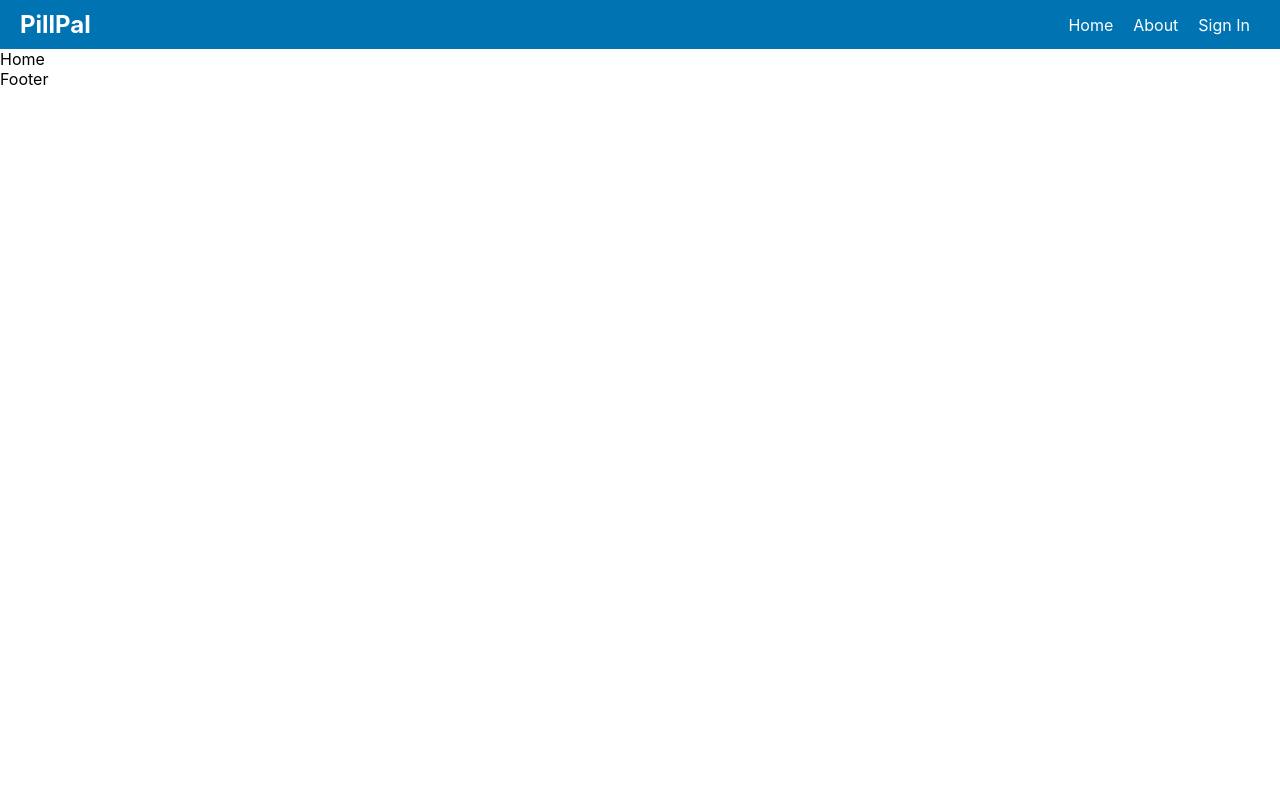
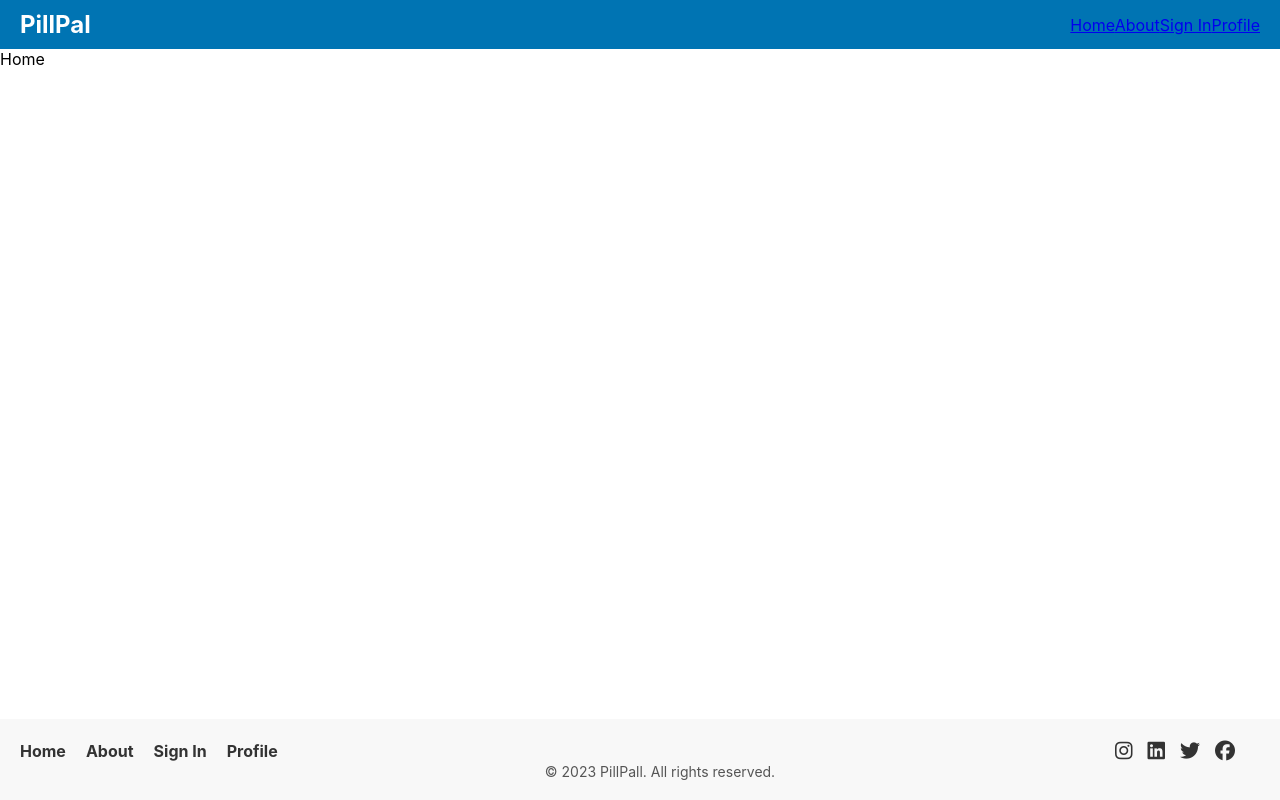
Before and after one commit to mkedar/PillPal, a React (Create React App) app: page / in a window 1280 px wide. Built offline with nearby package versions, Linux system fonts and the light colour scheme.

Commit message:
added css to header and footer

```diff
--- a/package.json
+++ b/package.json
@@ -3,6 +3,10 @@
   "version": "0.1.0",
   "private": true,
   "dependencies": {
+    "@fortawesome/fontawesome-free": "^6.4.2",
+    "@fortawesome/fontawesome-svg-core": "^6.4.2",
+    "@fortawesome/free-solid-svg-icons": "^6.4.2",
+    "@fortawesome/react-fontawesome": "^0.2.0",
     "@testing-library/jest-dom": "^5.17.0",
     "@testing-library/react": "^13.4.0",
     "@testing-library/user-event": "^13.5.0",
--- a/src/App.css
+++ b/src/App.css
@@ -1,30 +1,3 @@
 .App {
 
 }
-/* App.css */
-
-.header {
-  background-color: #0074b3; /* Background color */
-  color: #fff; /* Text color */
-  padding: 10px 20px; /* Padding */
-  display: flex;
-  justify-content: space-between;
-  align-items: center;
-}
-
-.logo {
-  font-size: 24px; /* Font size for the "PillPal" link */
-  font-weight: bold; /* Font weight for the "PillPal" link */
-  text-decoration: none; /* Remove underlines from links */
-  color: #fff; /* Text color for the "PillPal" link */
-}
-
-.nav {
-  display: flex;
-}
-
-.nav a {
-  text-decoration: none;
-  color: #fff; /* Text color for the "About" and "Sign In" links */
-  margin: 0 10px; /* Margin between links */
-}
--- a/src/App.js
+++ b/src/App.js
@@ -6,7 +6,7 @@ import Home from './pages/Home';
 import About from './pages/About';
 import SignIn from './pages/SignIn';
 import Profile from './pages/Profile';
-import Footer from './components/Footer'
+import Footer from './components/Footer';
 
 function App() {
   return (
--- /dev/null
+++ b/src/components/Components.css
@@ -0,0 +1,84 @@
+/* App.css */
+/* App.css */
+/* Components.css */
+
+.header {
+  background-color: #0074b3;
+  color: #fff;
+  padding: 10px 20px;
+  display: flex;
+  justify-content: space-between;
+  align-items: center;
+}
+
+.logo {
+  font-size: 24px;
+  font-weight: bold;
+  text-decoration: none;
+  color: #fff;
+}
+
+.nav {
+  display: flex;
+  gap: 20px; /* Add some spacing between links */
+}
+
+.nav a {
+  text-decoration: none;
+  color: #fff; /* Set the color to white */
+  font-size: 18px;
+}
+
+.footer {
+  background-color: #f8f8f8;
+  padding: 20px;
+  text-align: center;
+  position: fixed;
+  bottom: 0;
+  width: 100%;
+}
+
+.footer p {
+  margin: 0;
+  font-size: 14px;
+  color: #555;
+}
+
+.footer-content {
+  display: flex;
+  flex-wrap: wrap;
+  justify-content: space-between;
+  align-items: center;
+  max-width: 100%; /* Set a maximum width to prevent overflow */
+  margin: 0 auto;
+}
+
+.footer-links {
+  display: flex;
+  align-items: center;
+}
+
+.footer-links a {
+  margin-right: 20px;
+  text-decoration: none;
+  color: #333;
+  font-weight: bold;
+}
+
+.social-icons {
+  display: flex;
+  align-items: center;
+  padding-right: 50px;
+}
+
+.social-icons a {
+  margin-right: 15px;
+
+  color: #333;
+  font-size: 20px;
+  text-decoration: none;
+}
+
+.social-icons a:hover {
+  color: #007bff;
+}
--- a/src/components/Footer.jsx
+++ b/src/components/Footer.jsx
@@ -1,7 +1,35 @@
-import React from 'react'
+// Footer.jsx
+
+import React from 'react';
+import { Link } from 'react-router-dom';
+import './Components.css';
 
 export default function Footer() {
   return (
-    <div>Footer</div>
-  )
+    <footer className="footer">
+      <div className="footer-content">
+        <div className="footer-links">
+          <Link to="/">Home</Link>
+          <Link to="/about">About</Link>
+          <Link to="/signin">Sign In</Link>
+          <Link to="/profile">Profile</Link>
+        </div>
+        <div className="social-icons">
+          <a href="https://github.com/mkedar/PillPal" target="_blank" rel="noopener noreferrer">
+            <i className="fab fa-instagram"></i>
+          </a>
+          <a href="https://github.com/mkedar/PillPal" target="_blank" rel="noopener noreferrer">
+            <i className="fab fa-linkedin"></i>
+          </a>
+          <a href="https://github.com/mkedar/PillPal" target="_blank" rel="noopener noreferrer">
+            <i className="fab fa-twitter"></i>
+          </a>
+          <a href="https://github.com/mkedar/PillPal" target="_blank" rel="noopener noreferrer">
+            <i className="fab fa-facebook"></i>
+          </a>
+        </div>
+      </div>
+      <p>&copy; 2023 PillPall. All rights reserved.</p>
+    </footer>
+  );
 }
--- a/src/components/Header.jsx
+++ b/src/components/Header.jsx
@@ -1,16 +1,20 @@
-import React from "react";
-import { Link } from "react-router-dom";
+// Header.jsx
 
-export default function Header(){
+import React from 'react';
+import { Link } from 'react-router-dom';
+import './Components.css'; // Import the CSS file
+
+export default function Header() {
+
   return (
     <div className="header">
-      <Link to="/" className="logo">
-        PillPal
-      </Link>
-      <div className="nav">
+      <Link to="/" className="logo">PillPal</Link>
+
+      <div>
         <Link to="/">Home</Link>
         <Link to="/about">About</Link>
         <Link to="/signin">Sign In</Link>
+        <Link to="/profile">Profile</Link>
       </div>
     </div>
   );
--- a/src/index.js
+++ b/src/index.js
@@ -3,6 +3,8 @@ import ReactDOM from 'react-dom/client';
 import './index.css';
 import App from './App';
 import reportWebVitals from './reportWebVitals';
+import '@fortawesome/fontawesome-free/css/all.min.css';
+
 
 const root = ReactDOM.createRoot(document.getElementById('root'));
 root.render(
```
Also changed, not shown: 1 other file (tests, documents, lock files or other folders).
